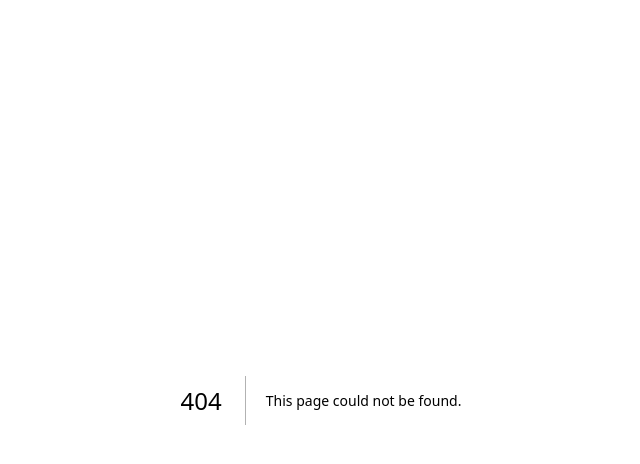
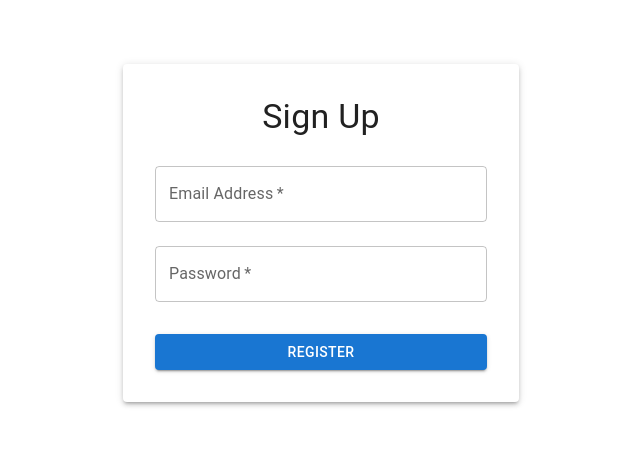
Before and after one commit to moaz-mostafa23/soccer-manager-frontend, a Next.js app: page /register in a window 1280 px wide. Before the commit this address had no page. Shown: the top 464 px of the page, without its empty margins (319-959 px from the left). Built offline with nearby package versions, Linux system fonts and the light colour scheme; no server answers.

Commit message:
first commit

```diff
--- a/next.config.mjs
+++ b/next.config.mjs
@@ -1,4 +1,19 @@
 /** @type {import('next').NextConfig} */
-const nextConfig = {};
+const nextConfig = {
+    async headers() {
+        return [
+            {
+                source: "/api/:path*",
+                headers: [
+                    { key: "Access-Control-Allow-Credentials", value: "true" },
+                    { key: "Access-Control-Allow-Origin", value: "http://localhost:3000" }, // Your frontend origin
+                    { key: "Access-Control-Allow-Methods", value: "GET,DELETE,PATCH,POST,PUT" },
+                    { key: "Access-Control-Allow-Headers", value: "X-CSRF-Token, X-Requested-With, Accept, Accept-Version, Content-Length, Content-MD5, Content-Type, Date, X-Api-Version" },
+                ],
+            },
+        ];
+    },
+};
 
+// Instead of module.exports, use export default for ES modules
 export default nextConfig;
--- a/src/app/layout.tsx
+++ b/src/app/layout.tsx
@@ -1,32 +1,23 @@
-import type { Metadata } from "next";
-import localFont from "next/font/local";
-import "./globals.css";
+// src/app/layout.tsx
+import { ReactNode } from 'react';
+import Head from 'next/head';
+import { CssBaseline, Container } from '@mui/material';
 
-const geistSans = localFont({
-  src: "./fonts/GeistVF.woff",
-  variable: "--font-geist-sans",
-  weight: "100 900",
-});
-const geistMono = localFont({
-  src: "./fonts/GeistMonoVF.woff",
-  variable: "--font-geist-mono",
-  weight: "100 900",
-});
-
-export const metadata: Metadata = {
-  title: "Create Next App",
-  description: "Generated by create next app",
-};
-
-export default function RootLayout({
-  children,
-}: Readonly<{
-  children: React.ReactNode;
-}>) {
+export default function RootLayout({ children }: { children: ReactNode }) {
   return (
     <html lang="en">
-      <body className={`${geistSans.variable} ${geistMono.variable}`}>
-        {children}
+      <Head>
+        <title>Your App Name</title>
+        <meta name="description" content="Login and registration app" />
+        <meta name="viewport" content="width=device-width, initial-scale=1" />
+        <link rel="icon" href="/favicon.ico" />
+      </Head>
+      <body>
+        <CssBaseline />
+        <Container maxWidth="sm">
+          {/* You can add a Navbar here if you want */}
+          <main>{children}</main> {/* This is where the page content (login/register) will be rendered */}
+        </Container>
       </body>
     </html>
   );
--- /dev/null
+++ b/src/app/register/page.tsx
@@ -0,0 +1,78 @@
+"use client";
+
+import { useState } from 'react';
+import { TextField, Button, Container, Typography, Box, Paper } from '@mui/material';
+import { register } from '@/services/authService'; // Move API calls here
+
+const Register = () => {
+    const [email, setEmail] = useState('');
+    const [password, setPassword] = useState('');
+    const [success, setSuccess] = useState(false);
+    const [error, setError] = useState('');
+
+    const handleSubmit = async (e: React.FormEvent) => {
+        e.preventDefault();
+        try {
+            await register({ email, password });
+            setSuccess(true);
+        } catch (error: any) {
+            setError(error.message);
+        }
+    };
+
+    return (
+        <Container maxWidth="xs">
+            <Paper elevation={3} sx={{ padding: 4, marginTop: 8 }}>
+                {!success ? (
+                    <>
+                        <Typography variant="h4" component="h1" align="center" gutterBottom>
+                            Sign Up
+                        </Typography>
+                        <form onSubmit={handleSubmit}>
+                            <TextField
+                                label="Email Address"
+                                variant="outlined"
+                                fullWidth
+                                required
+                                margin="normal"
+                                value={email}
+                                onChange={(e) => setEmail(e.target.value)}
+                            />
+                            <TextField
+                                label="Password"
+                                type="password"
+                                variant="outlined"
+                                fullWidth
+                                required
+                                margin="normal"
+                                value={password}
+                                onChange={(e) => setPassword(e.target.value)}
+                            />
+                            {error && (
+                                <Typography color="error" sx={{ mt: 2 }}>
+                                    {error}
+                                </Typography>
+                            )}
+                            <Box mt={3}>
+                                <Button
+                                    type="submit"
+                                    variant="contained"
+                                    color="primary"
+                                    fullWidth
+                                >
+                                    Register
+                                </Button>
+                            </Box>
+                        </form>
+                    </>
+                ) : (
+                    <Typography variant="h6" align="center">
+                        A verification link has been sent to your email. Please check your inbox.
+                    </Typography>
+                )}
+            </Paper>
+        </Container>
+    );
+};
+
+export default Register;
--- /dev/null
+++ b/src/services/authService.ts
@@ -0,0 +1,44 @@
+import axios from 'axios';
+
+interface InputData {
+    email: string;
+    password: string;
+}
+
+const API_URL = process.env.NEXT_PUBLIC_API_URL || 'http://localhost:5001';
+
+export const login = async (data: InputData) => {
+    try {
+        const response = await axios.post(
+            `${API_URL}/api/users/login`,
+            data,
+            {
+                headers: {
+                    'Content-Type': 'application/json', // Allow everything temporarily by using application/json
+                },
+                withCredentials: true, // Use this if you're sending credentials (like cookies)
+            }
+        );
+        return response.data;
+    } catch (error: any) {
+        throw new Error(error.response?.data?.message || 'Login failed');
+    }
+};
+
+export const register = async (data: InputData) => {
+    try {
+        const response = await axios.post(`${API_URL}/api/users/register`, data);
+        return response.data;
+    } catch (error: any) {
+        throw new Error(error.response?.data?.message || 'Registration failed');
+    }
+};
+
+export const verifyEmail = async (token: string) => {
+    try {
+        const response = await axios.post(`${API_URL}/api/users/verify-email`, { token });
+        return response.data;
+    } catch (error: any) {
+        throw new Error(error.response?.data?.message || 'Verification failed');
+    }
+};
```
Also changed, not shown: package.json (+8 -4 lines), src/app/login/page.tsx (added, +71 -0 lines), src/app/verify-email/page.tsx (added, +41 -0 lines), .eslintrc.json, 1 other file (tests, documents, lock files or other folders).
